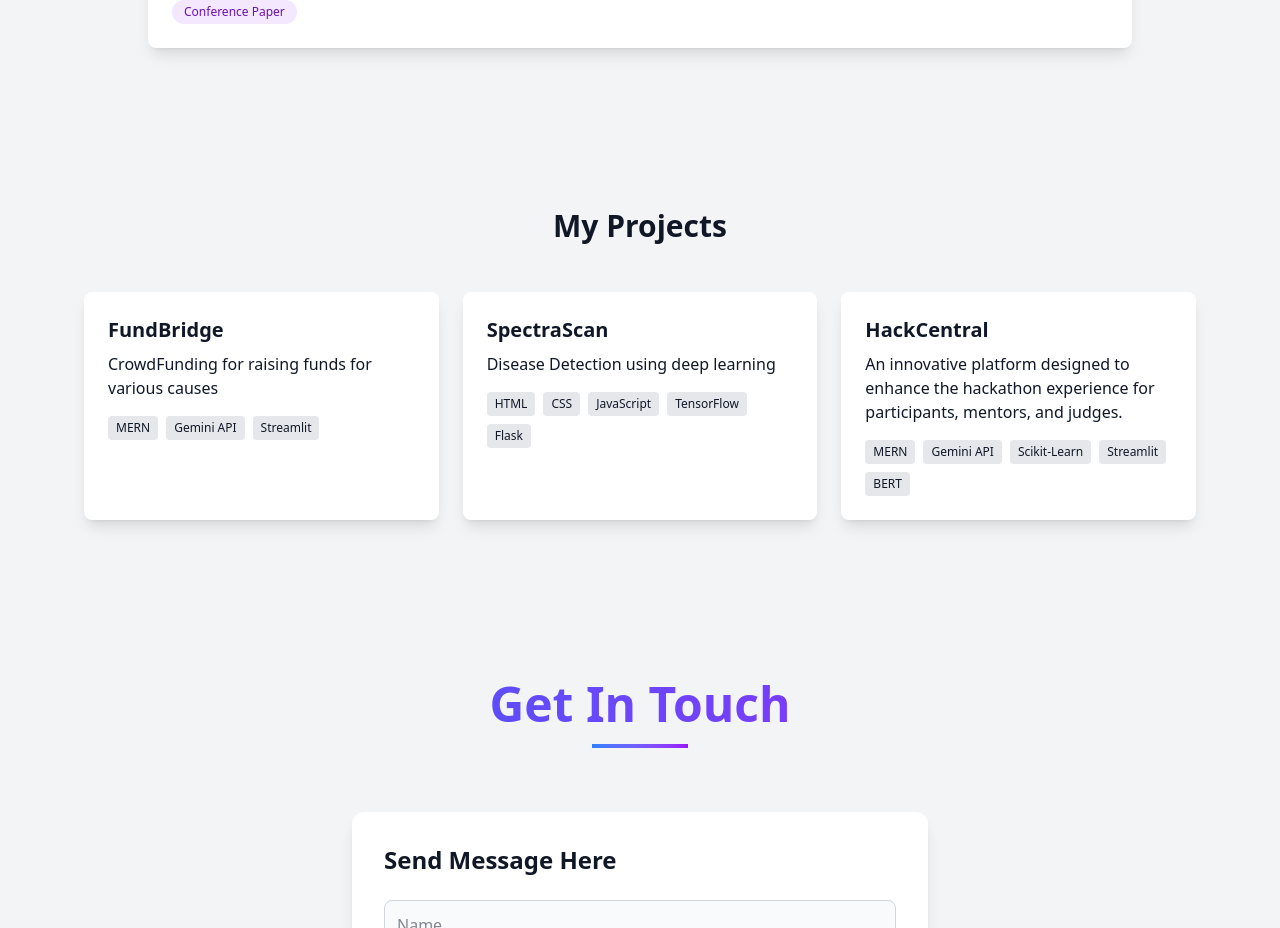
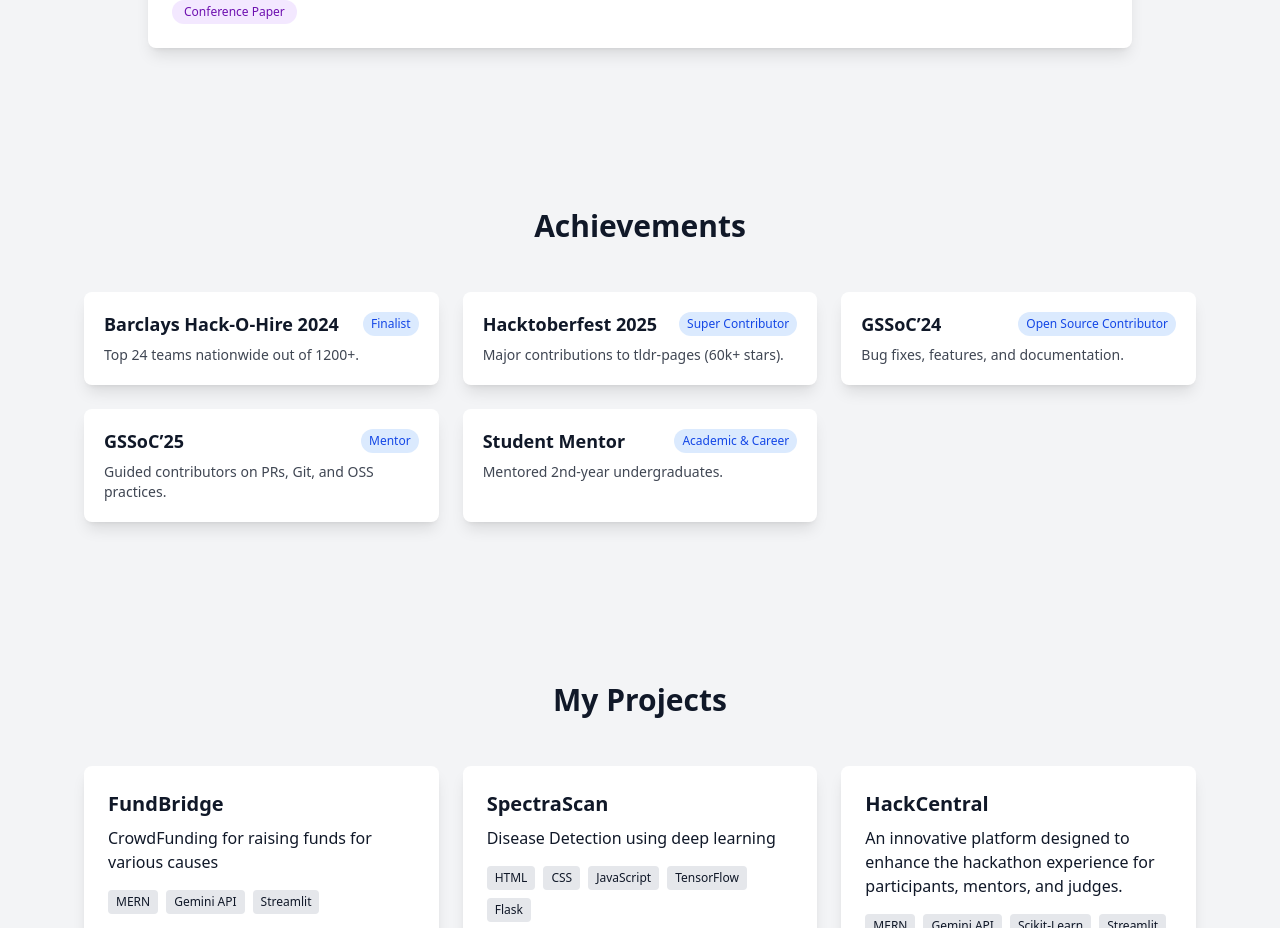
Before and after one commit to ishaa05/Porfolio, a React (Vite) app: page / in a window 1280 px wide. Shown: the part 5520-6448 px from the top of the page. Built offline with nearby package versions, Linux system fonts and the light colour scheme.

Commit message:
achievements

```diff
--- a/src/App.jsx
+++ b/src/App.jsx
@@ -123,6 +123,34 @@ export default function Portfolio() {
     type: "Conference Paper"
   }
 ];
+const achievements = [
+  {
+    title: "Barclays Hack-O-Hire 2024",
+    subtitle: "Finalist",
+    description: "Top 24 teams nationwide out of 1200+.",
+  },
+  {
+    title: "Hacktoberfest 2025",
+    subtitle: "Super Contributor",
+    description: "Major contributions to tldr-pages (60k+ stars).",
+  },
+  {
+    title: "GSSoC’24",
+    subtitle: "Open Source Contributor",
+    description: "Bug fixes, features, and documentation.",
+  },
+  {
+    title: "GSSoC’25",
+    subtitle: "Mentor",
+    description: "Guided contributors on PRs, Git, and OSS practices.",
+  },
+  {
+    title: "Student Mentor",
+    subtitle: "Academic & Career",
+    description: "Mentored 2nd-year undergraduates.",
+  }
+];
+
 
 
   return (
@@ -675,6 +703,51 @@ export default function Portfolio() {
     ))}
   </div>
 </motion.section>
+{/* Achievements Section */}
+<motion.section
+  initial={{ opacity: 0 }}
+  whileInView={{ opacity: 1 }}
+  transition={{ duration: 0.8 }}
+  viewport={{ once: true }}
+  className="py-20 px-5 max-w-6xl mx-auto"
+>
+  <h2 className="text-3xl font-bold mb-12 text-center">Achievements</h2>
+
+  <div className="grid grid-cols-1 sm:grid-cols-2 md:grid-cols-3 gap-6">
+    {achievements.map((item, index) => (
+      <motion.div
+        key={index}
+        initial={{ opacity: 0, y: 30 }}
+        whileInView={{ opacity: 1, y: 0 }}
+        transition={{ delay: index * 0.1, duration: 0.4 }}
+        viewport={{ once: true }}
+        whileHover={{ y: -8 }}
+        className={`relative p-5 rounded-lg shadow-lg cursor-default transition-all duration-300
+    ${darkMode ? "bg-gray-800" : "bg-white"}
+    hover:bg-gradient-to-br hover:from-blue-500/5 hover:to-purple-500/5`}
+      >
+        <div className="flex items-start justify-between mb-2">
+          <h3 className="text-lg font-semibold leading-snug">
+            {item.title}
+          </h3>
+          <span
+            className={`text-xs px-2 py-1 rounded-full whitespace-nowrap
+              ${darkMode
+                ? "bg-blue-900/40 text-blue-300"
+                : "bg-blue-100 text-blue-700"}`}
+          >
+            {item.subtitle}
+          </span>
+        </div>
+
+        <p className="text-sm opacity-80">
+          {item.description}
+        </p>
+      </motion.div>
+    ))}
+  </div>
+</motion.section>
+
 
       {/* Projects Section */}
       <motion.section
```
